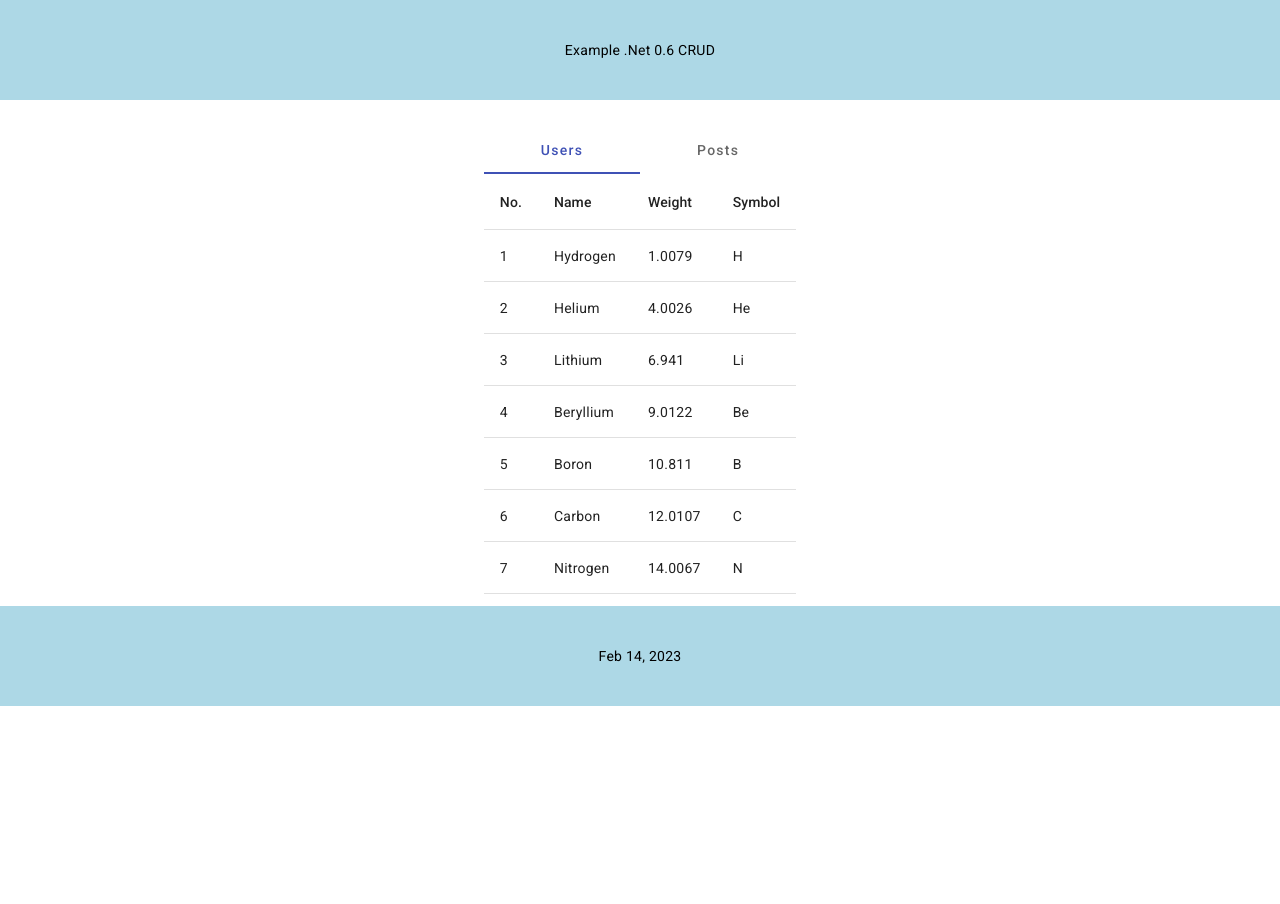
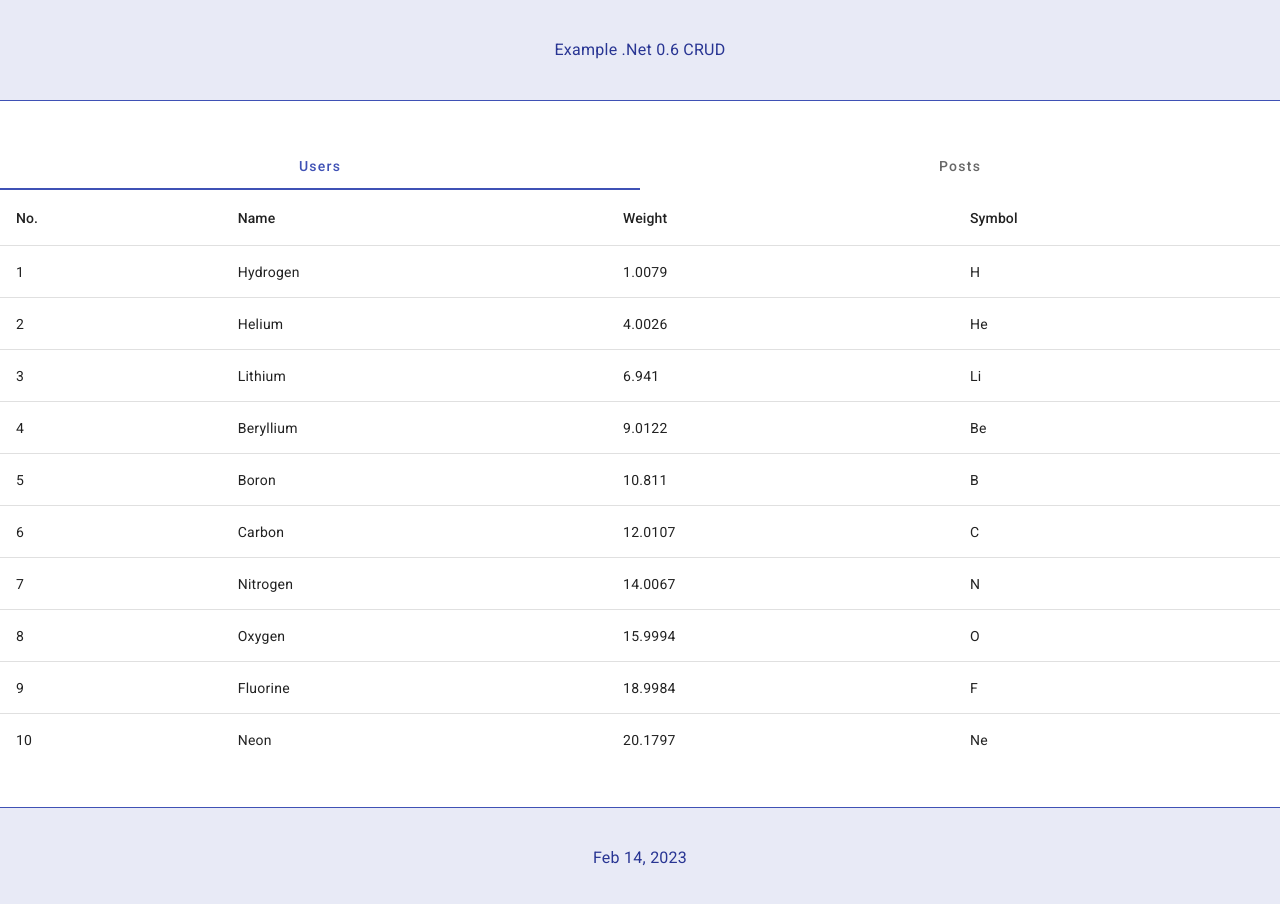
Before and after one commit to mgierschdev/WebApiAngularTask, an Angular app in the folder Frontend/: page / in a window 1280 px wide. Shown: the top 904 px of the page. Before the commit the page ends 800 px from the top, so only its background shows below. Built offline with nearby package versions, Linux system fonts and the light colour scheme.

Commit message:
Adding simple design with default angular color palette

```diff
--- a/Frontend/src/app/app.component.css
+++ b/Frontend/src/app/app.component.css
@@ -0,0 +1,3 @@
+.main {
+    background-color: #3F51B5;
+}
--- a/Frontend/src/app/app.component.html
+++ b/Frontend/src/app/app.component.html
@@ -1,2 +1,4 @@
+<div class="main">
 <app-grid-component> </app-grid-component>
 <router-outlet></router-outlet>
+</div>
--- a/Frontend/src/app/grid-component/grid-component.component.css
+++ b/Frontend/src/app/grid-component/grid-component.component.css
@@ -1,27 +1,5 @@
-.footer {
-  position: absolute;
-  top: 0;
-  left: 0;
-  right: 0;
-  height: 60px;
-  display: flex;
-  align-items: center;
-  background-color: #1976d2;
-  color: white;
-  font-weight: 600;
+.text {
+  color: #283593;
+  font-weight: 400;
+  font-size: medium;
 }
-
-.content {
-  display: flex;
-  margin: 82px auto 32px;
-  padding: 0 16px;
-  max-width: 100%;
-  max-height: 100%;
-  flex-direction: column;
-  align-items: center;
-}
-
-.content table{
-  width: 100%;
-  height: 100%;
-}
--- a/Frontend/src/app/grid-component/grid-component.component.html
+++ b/Frontend/src/app/grid-component/grid-component.component.html
@@ -1,10 +1,10 @@
 <mat-grid-list cols="4" rowHeight="100px">
-    <mat-grid-tile colspan="4" rowspan="1" style="background:lightblue;">
-        {{title}}
+    <mat-grid-tile colspan="4" rowspan="1" style="background:#E8EAF6;">
+        <div class="text"> {{title}}</div>
     </mat-grid-tile>
 
-    <mat-grid-tile colspan="4" rowspan="5" style="background:white;">
-        <div class="content" role="main">
+    <mat-grid-tile colspan="4" rowspan="7" style="background:#ffffff;">
+        <div class="content" role="main" style="width: 100%;">
             <mat-tab-group>
                 <mat-tab label="Users">
                     <app-table-component></app-table-component>
@@ -17,7 +17,7 @@
         </div>
     </mat-grid-tile>
 
-    <mat-grid-tile colspan="4" rowspan="1" style="background:lightblue;">
-        {{today | date}}
+    <mat-grid-tile colspan="4" rowspan="1" style="background:#E8EAF6;">
+       <div class="text">{{today | date}}</div>
     </mat-grid-tile>
 </mat-grid-list>
--- a/Frontend/src/app/table-component/table-component.component.html
+++ b/Frontend/src/app/table-component/table-component.component.html
@@ -34,7 +34,7 @@
 </div>
 
 <!-- Post table template -->
-<div *ngIf="PostsList">
+<div *ngIf="!UserTemplate">
   <table mat-table [dataSource]="UserList" class="mat-elevation-z8">
     <!--- Note that these columns can be defined in any order.
           The actual rendered columns are set as a property on the row definition" -->
```
